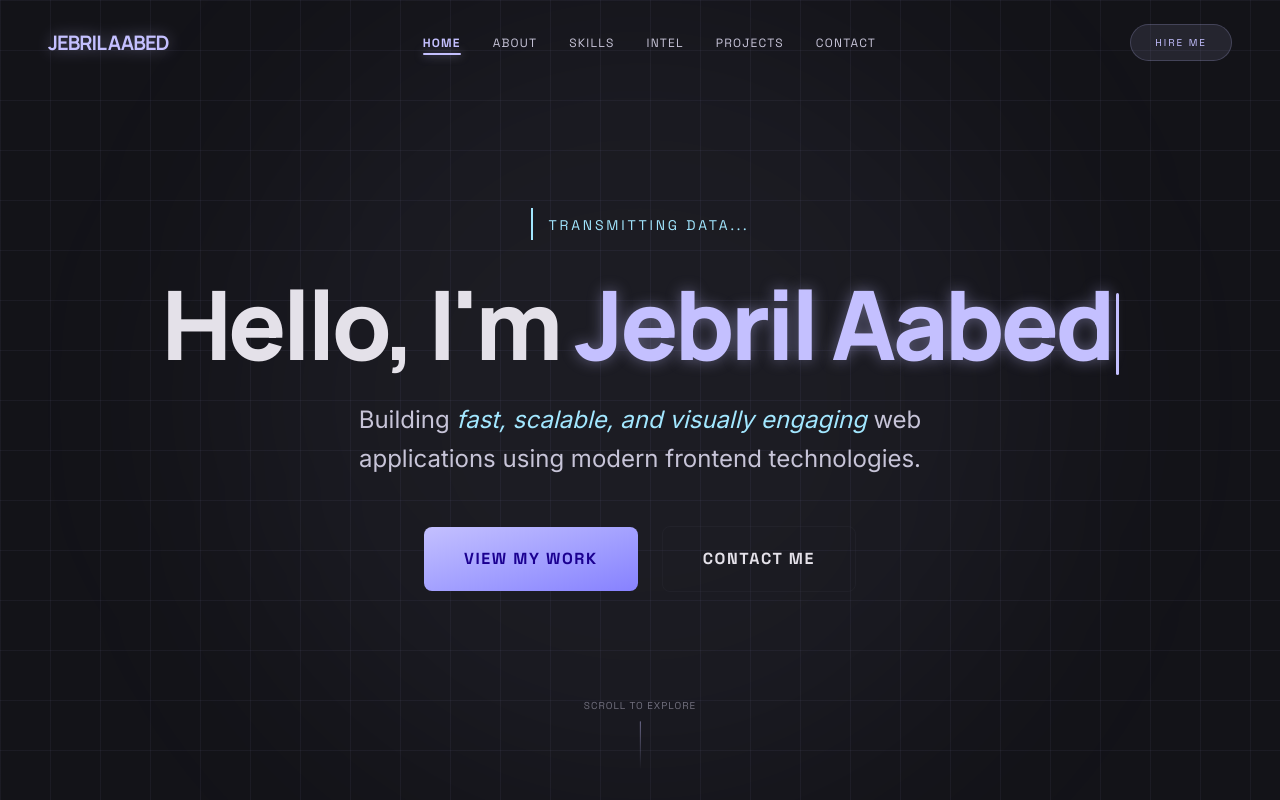
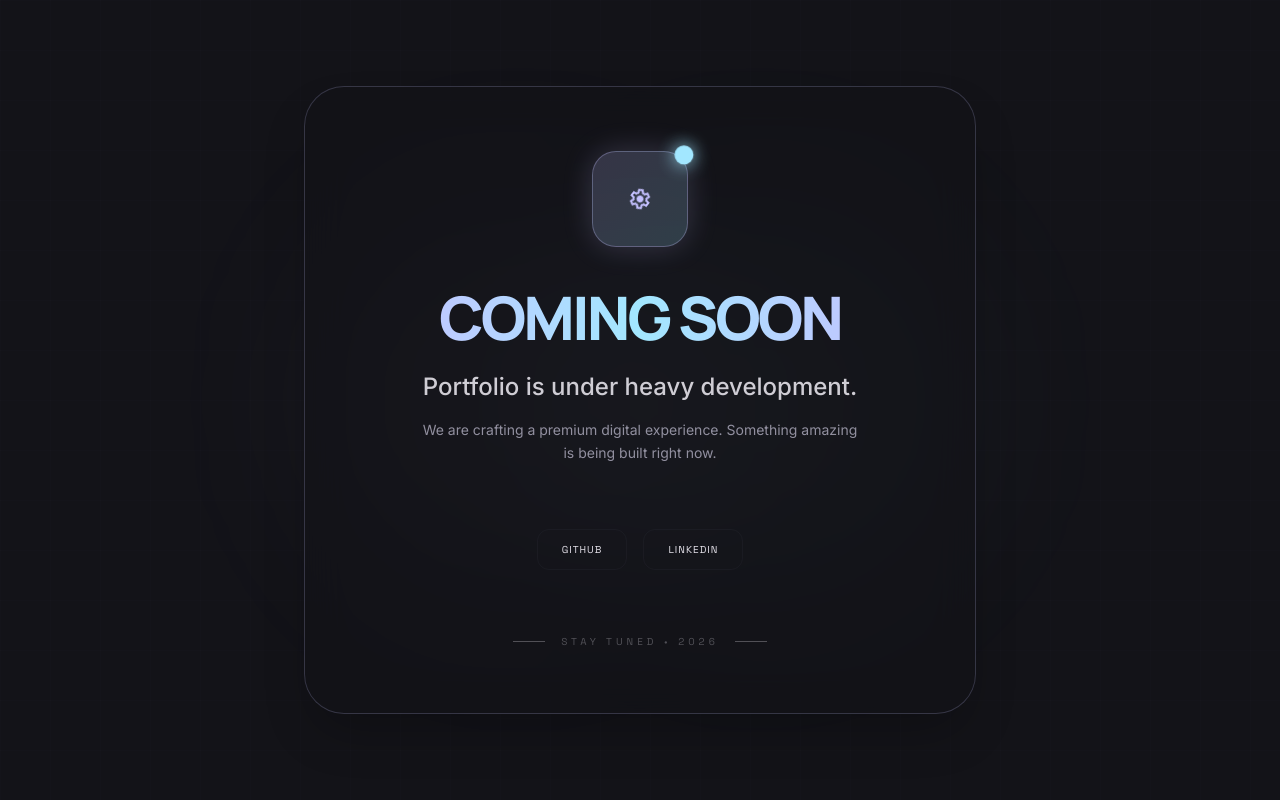
Before and after one commit to jebrilabed/Jebril-Aabed-Portfolio, a Next.js app: page / in a window 1280 px wide. Shown: the top 800 px of the page. Built offline with nearby package versions, Linux system fonts and the light colour scheme.

Commit message:
feat: enhance hero typewriter animation and add premium 'Coming Soon' block screen

```diff
--- a/src/app/globals.css
+++ b/src/app/globals.css
@@ -68,6 +68,16 @@
   .animate-spin-slow {
     animation: spin 8s linear infinite;
   }
+
+  .animate-gradient-x {
+    background-size: 200% 200%;
+    animation: gradient-x 5s ease infinite;
+  }
+}
+
+@keyframes gradient-x {
+  0%, 100% { background-position: 0% 50%; }
+  50% { background-position: 100% 50%; }
 }
 
 @keyframes blink {
--- a/src/app/layout.tsx
+++ b/src/app/layout.tsx
@@ -22,6 +22,8 @@ export const metadata: Metadata = {
   description: "Jebril Aabed is a Frontend Developer specialized in building responsive and modern web applications using React and Next.js.",
 };
 
+import DevelopmentNotice from "@/components/DevelopmentNotice";
+
 export default function RootLayout({
   children,
 }: Readonly<{
@@ -33,6 +35,7 @@ export default function RootLayout({
         <link rel="stylesheet" href="https://fonts.googleapis.com/css2?family=Material+Symbols+Outlined:wght,FILL@100..700,0..1&display=swap" />
       </head>
       <body className={`${manrope.variable} ${inter.variable} ${spaceGrotesk.variable} min-h-full flex flex-col bg-background text-foreground overflow-x-hidden`}>
+        <DevelopmentNotice />
         {children}
       </body>
     </html>
--- /dev/null
+++ b/src/components/DevelopmentNotice.tsx
@@ -0,0 +1,83 @@
+"use client";
+
+import { motion } from "framer-motion";
+import { useEffect, useState } from "react";
+import { portfolioData } from "@/data/portfolio";
+
+export default function DevelopmentNotice() {
+  const [mounted, setMounted] = useState(false);
+
+  useEffect(() => {
+    setMounted(true);
+  }, []);
+
+  if (!mounted) return null;
+
+  return (
+    <div className="fixed inset-0 z-[9999] flex items-center justify-center p-6 bg-background overflow-hidden">
+      {/* Animated Background Elements */}
+      <div className="absolute top-0 left-0 w-full h-full neon-grid opacity-20" />
+      <div className="absolute top-1/4 left-1/4 w-[400px] h-[400px] bg-primary/10 rounded-full blur-[100px] animate-pulse" />
+      <div className="absolute bottom-1/4 right-1/4 w-[400px] h-[400px] bg-secondary/10 rounded-full blur-[100px] animate-pulse delay-700" />
+
+      <motion.div
+        initial={{ opacity: 0, scale: 0.9 }}
+        animate={{ opacity: 1, scale: 1 }}
+        transition={{ duration: 0.8, ease: "easeOut" }}
+        className="max-w-2xl w-full glass-panel border border-primary/20 rounded-[2.5rem] p-8 md:p-16 text-center relative z-10 shadow-2xl"
+      >
+        <div className="mb-10 relative inline-block">
+          <div className="w-24 h-24 rounded-3xl bg-gradient-to-br from-primary/20 to-secondary/20 flex items-center justify-center mx-auto border border-primary/30 shadow-[0_0_30px_rgba(196,192,255,0.2)]">
+            <span className="material-symbols-outlined text-5xl text-primary animate-spin-slow">
+              settings
+            </span>
+          </div>
+          <motion.div
+            animate={{ scale: [1, 1.2, 1] }}
+            transition={{ repeat: Infinity, duration: 2 }}
+            className="absolute -top-1 -right-1 w-4 h-4 bg-secondary rounded-full shadow-[0_0_15px_#a2e7ff]"
+          />
+        </div>
+
+        <h1 className="font-headline text-4xl md:text-6xl font-black mb-6 tracking-tighter bg-gradient-to-r from-primary via-secondary to-primary bg-clip-text text-transparent">
+          COMING SOON
+        </h1>
+
+        <div className="space-y-4 mb-12">
+          <p className="font-body text-xl md:text-2xl text-foreground font-medium opacity-90">
+            Portfolio is under heavy development.
+          </p>
+          <p className="font-body text-on-surface-variant leading-relaxed max-w-md mx-auto opacity-70 text-sm">
+            We are crafting a premium digital experience. Something amazing is being built right now.
+          </p>
+        </div>
+
+        {/* Social Links to stay connected */}
+        <div className="flex flex-wrap justify-center gap-4 pt-4">
+          <a
+            href={portfolioData.socials.github}
+            target="_blank"
+            className="px-6 py-3 rounded-xl border border-outline-variant hover:border-primary hover:bg-primary/5 transition-all duration-300 font-label text-[10px] tracking-widest uppercase flex items-center gap-2"
+          >
+            Github
+          </a>
+          <a
+            href={portfolioData.socials.linkedin}
+            target="_blank"
+            className="px-6 py-3 rounded-xl border border-outline-variant hover:border-secondary hover:bg-secondary/5 transition-all duration-300 font-label text-[10px] tracking-widest uppercase flex items-center gap-2"
+          >
+            LinkedIn
+          </a>
+        </div>
+
+        <div className="mt-16 flex items-center justify-center gap-4 opacity-30">
+          <div className="h-px w-8 bg-current" />
+          <p className="font-label text-[10px] uppercase tracking-[0.4em]">
+            Stay Tuned • 2026
+          </p>
+          <div className="h-px w-8 bg-current" />
+        </div>
+      </motion.div>
+    </div>
+  );
+}
--- a/src/components/Hero.tsx
+++ b/src/components/Hero.tsx
@@ -11,35 +11,47 @@ function TypewriterText({ text }: { text: string }) {
   useEffect(() => {
     let timeout: ReturnType<typeof setTimeout>;
 
+    const handleTick = () => {
       if (phase === "typing") {
         if (displayed.length < text.length) {
-        timeout = setTimeout(() => {
           setDisplayed(text.slice(0, displayed.length + 1));
-        }, 80);
         } else {
-        // Finished typing → wait before deleting
           timeout = setTimeout(() => setPhase("waiting"), 2000);
+          return;
         }
       } else if (phase === "waiting") {
-      timeout = setTimeout(() => setPhase("deleting"), 200);
+        setPhase("deleting");
+        return;
       } else if (phase === "deleting") {
         if (displayed.length > 0) {
-        timeout = setTimeout(() => {
           setDisplayed(displayed.slice(0, -1));
-        }, 45);
         } else {
-        // Finished deleting → start typing again
           timeout = setTimeout(() => setPhase("typing"), 600);
+          return;
         }
       }
 
+      const delay = phase === "typing" ? 80 : 45;
+      timeout = setTimeout(handleTick, delay);
+    };
+
+    handleTick();
     return () => clearTimeout(timeout);
   }, [displayed, phase, text]);
 
   return (
-    <span className="text-primary glow-text relative inline-block">
+    <span className="relative inline-block align-top">
+      {/* Invisible placeholder: reserves the EXACT space for the full phrase */}
+      <span className="invisible pointer-events-none select-none" aria-hidden="true">
+        {text}
+        <span className="inline-block w-[3px] ml-1" />
+      </span>
+
+      {/* Visible typing text */}
+      <span className="absolute left-0 top-0 text-primary glow-text whitespace-nowrap">
         {displayed}
         <span className="inline-block w-[3px] h-[0.85em] ml-1 align-middle rounded-sm bg-primary animate-blink" />
+      </span>
     </span>
   );
 }
@@ -70,7 +82,7 @@ export default function Hero() {
           transition={{ duration: 0.8, ease: "easeOut" }}
           className="font-headline text-5xl md:text-8xl font-extrabold tracking-[-0.04em] mb-4 text-foreground max-w-5xl mx-auto leading-tight"
         >
-          Hello, I&apos;m <TypewriterText text={portfolioData.name} />
+          <TypewriterText text={`Hello, I am ${portfolioData.name}`} />
         </motion.h2>
 
         <motion.p
```
Lines whose indentation alone changed are shown as unchanged.
